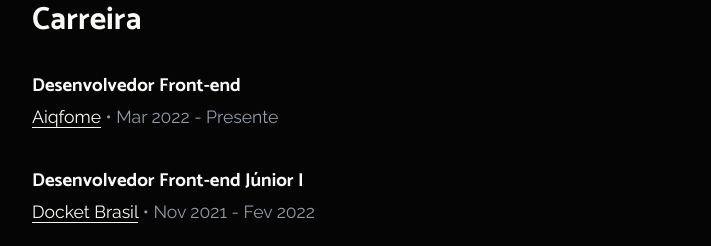
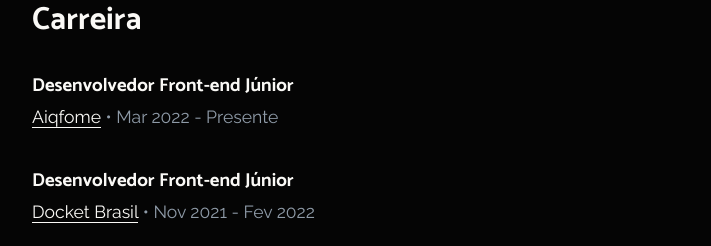
Before and after one commit to ericksvaguilar/portfolio, a Next.js app: page /about in a window 1280 px wide. Shown: the part 611-857 px from the top of the page, without its empty margins (282-993 px from the left). Built offline with nearby package versions, Linux system fonts and the light colour scheme.

Commit message:
feat(timeline): update jobs

```diff
--- a/components/Timeline/index.jsx
+++ b/components/Timeline/index.jsx
@@ -5,7 +5,7 @@ const Timeline = () => {
     <div className={styles.timeline}>
       <ul>
         <li>
-          <h3>Desenvolvedor Front-end</h3>
+          <h3>Desenvolvedor Front-end Júnior</h3>
           <p>
             <a
               href="https://aiqfome.com/"
@@ -18,7 +18,7 @@ const Timeline = () => {
           </p>
         </li>
         <li>
-          <h3>Desenvolvedor Front-end Júnior I</h3>
+          <h3>Desenvolvedor Front-end Júnior</h3>
           <p>
             <a
               href="https://docket.com.br/"
```
